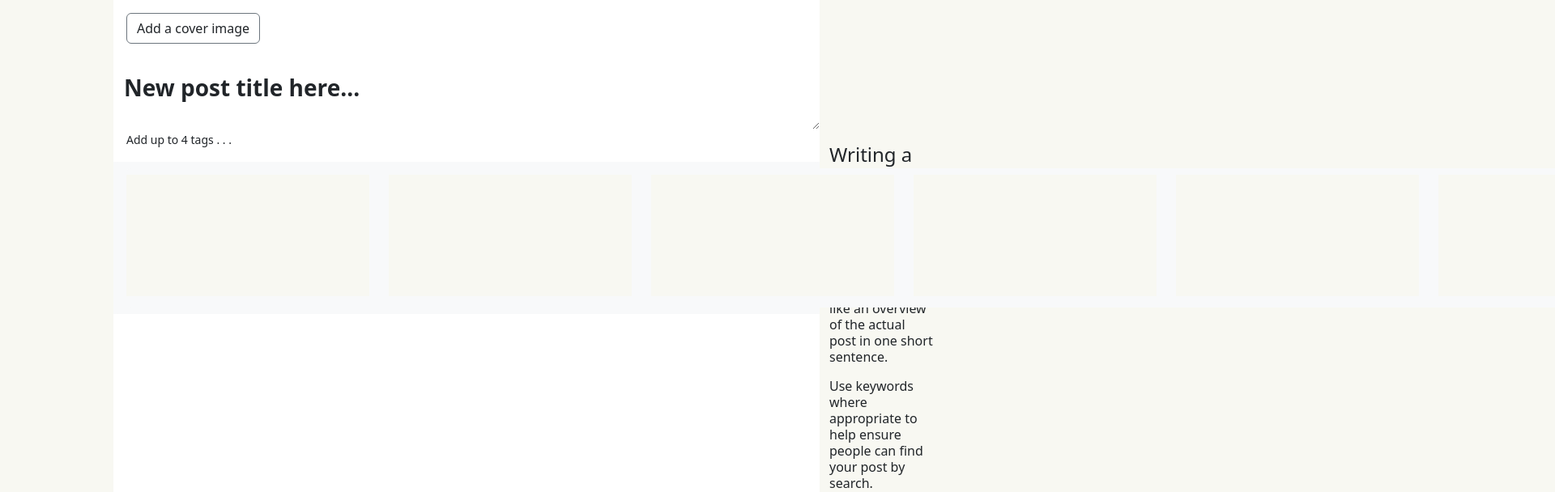
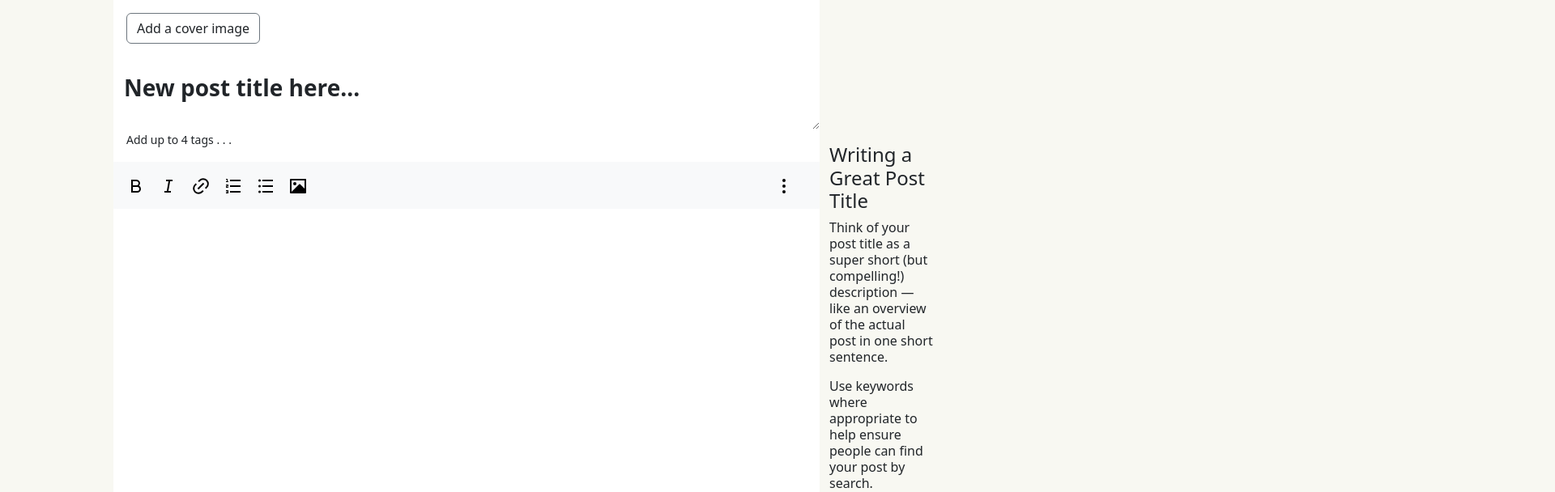
Before and after one commit to CinthiaSR/RetoReact, a React (Create React App) app: page /create-post in a window 1280 px wide. Shown: the top 608 px of the page at 81% size, 1920 px wide, since content can reach past the window. Built offline with nearby package versions, Linux system fonts and the light colour scheme.

Commit message:
post create

```diff
--- a/src/components/Post/Post.js
+++ b/src/components/Post/Post.js
@@ -1,5 +1,13 @@
 import React from "react";
 import "../styles/styles.scss";
+import {ReactComponent as Be} from '../images/iconos/be.svg'
+import {ReactComponent as Icon2} from '../images/iconos/icon2.svg'
+import {ReactComponent as Icon3} from '../images/iconos/icon3.svg'
+import {ReactComponent as Icon4} from '../images/iconos/icon4.svg'
+import {ReactComponent as Icon5} from '../images/iconos/icon5.svg'
+import {ReactComponent as Icon6} from '../images/iconos/icon6.svg'
+import {ReactComponent as Icon7} from '../images/iconos/icon7.svg'
+
 /*import "../images/iconos" */
 // INSERTAR LOS POSTS CHECAR VIDEO DE TODO LIST
 
@@ -12,8 +20,7 @@ const Post = () => {
         className="formPost container-fluid d-flex justify-content-center mx-0"
       >
         <div className="cardMainPost w-100 py-3">
-          <div className="ca
-          bezera w-100">
+          <div className="cabezera w-100">
             <div className="d-flex justify-content-start px-0">
               <p className="ps-3">
                 <a
@@ -62,26 +69,19 @@ const Post = () => {
             {/* div que no iba */}
             <div className="bg-light">
               <ul className="list-group list-group-horizontal px-3 bg-light py-2">
-                <li className="list-group-item border-0 px-0 bg-light">
-                  <object className="me-2" data="../Assets/iconos/be.svg" />
+                <li className="list-group-item border-0 px-0 bg-light"><Be/>
                 </li>
-                <li className="list-group-item border-0 bg-light">
-                  <object className="me-2" data="../Assets/iconos/icon2.svg" />
+                <li className="list-group-item border-0 bg-light"><Icon2/>
                 </li>
-                <li className="list-group-item border-0 px-0 bg-light">
-                  <object className="me-2" data="../Assets/iconos/icon3.svg" />
+                <li className="list-group-item border-0 px-0 bg-light"><Icon3/>
                 </li>
-                <li className="list-group-item border-0 bg-light">
-                  <object className="me-2" data="../Assets/iconos/icon4.svg" />
+                <li className="list-group-item border-0 bg-light"><Icon4/>
                 </li>
-                <li className="list-group-item border-0 px-0 bg-light">
-                  <object className="me-2" data="../Assets/iconos/icon5.svg" />
+                <li className="list-group-item border-0 px-0 bg-light"><Icon5/>
                 </li>
-                <li className="list-group-item border-0 bg-light w-75">
-                  <object className="me-2" data="../Assets/iconos/icon6.svg" />
+                <li className="list-group-item border-0 bg-light w-75"><Icon6/>
                 </li>
-                <li className="list-group-item border-0 bg-light">
-                  <object className="me-2" data="../Assets/iconos/icon7.svg" />
+                <li className="list-group-item border-0 bg-light"><Icon7/>
                 </li>
               </ul>
             </div>
@@ -114,10 +114,10 @@ const Post = () => {
                     Save draft
                   </li>
                   <li className="list-group-item border-0 px-0 bg-light ps-2">
-                    <object
+                    {/* <object
                       class="me-2"
                       data="../Assets/iconos/icon8.svg"
-                    ></object>
+                    ></object> */}
                   </li>
                   <li className="list-group-item border-0 bg-light">
                     Revert new changes
```
